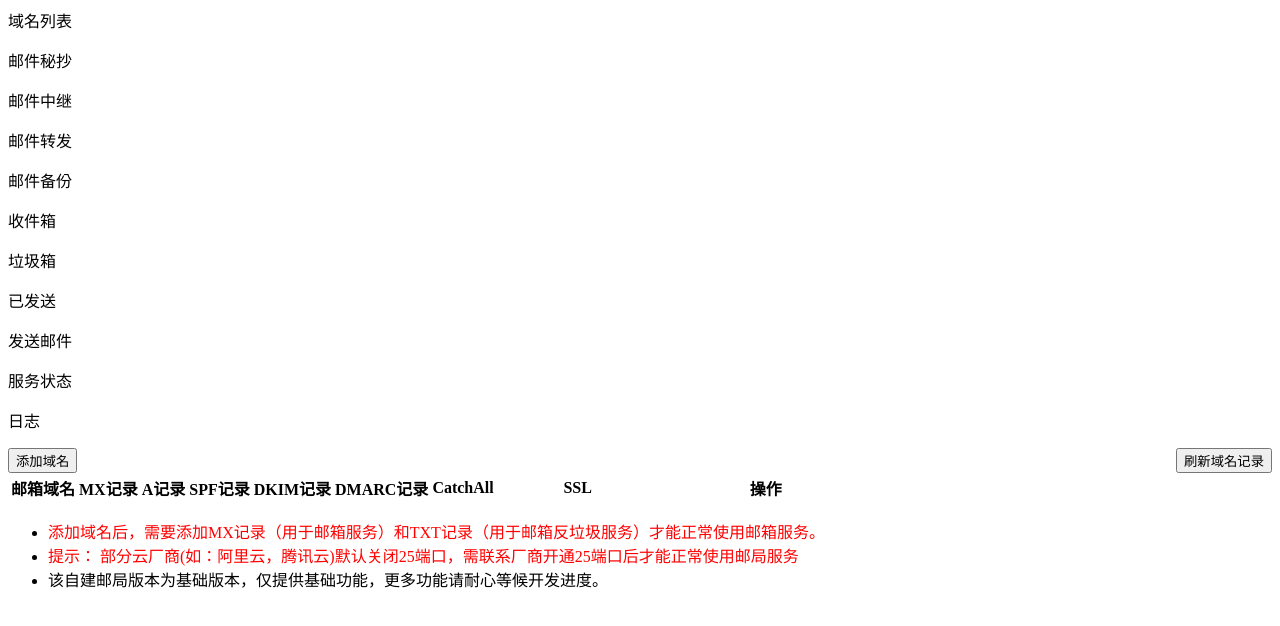
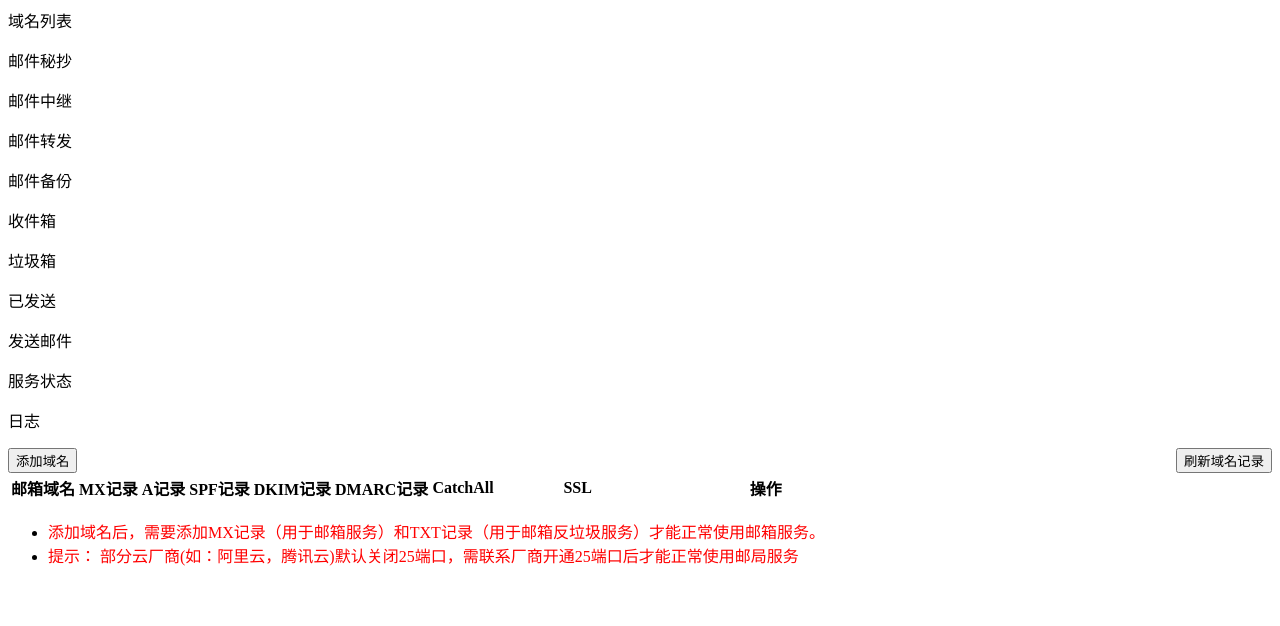
Before and after one commit to mw-plugin/mail, a plain HTML site: page index.html in a window 1280 px wide. Drawn offline with Linux system fonts and the light colour scheme.

Commit message:
Update index.html

```diff
--- a/index.html
+++ b/index.html
@@ -560,7 +560,6 @@ input[readonly] {
 					<ul class="help-info-text c7 mlr20">
 						<li><font style="color:red">添加域名后，需要添加MX记录（用于邮箱服务）和TXT记录（用于邮箱反垃圾服务）才能正常使用邮箱服务。</font></li>
 						<li><font style="color:red">提示： 部分云厂商(如：阿里云，腾讯云)默认关闭25端口，需联系厂商开通25端口后才能正常使用邮局服务</font></li>
-						<li>该自建邮局版本为基础版本，仅提供基础功能，更多功能请耐心等候开发进度。</li>
 					</ul>
 				</div>
 				<!-- 邮件秘抄 -->
```
